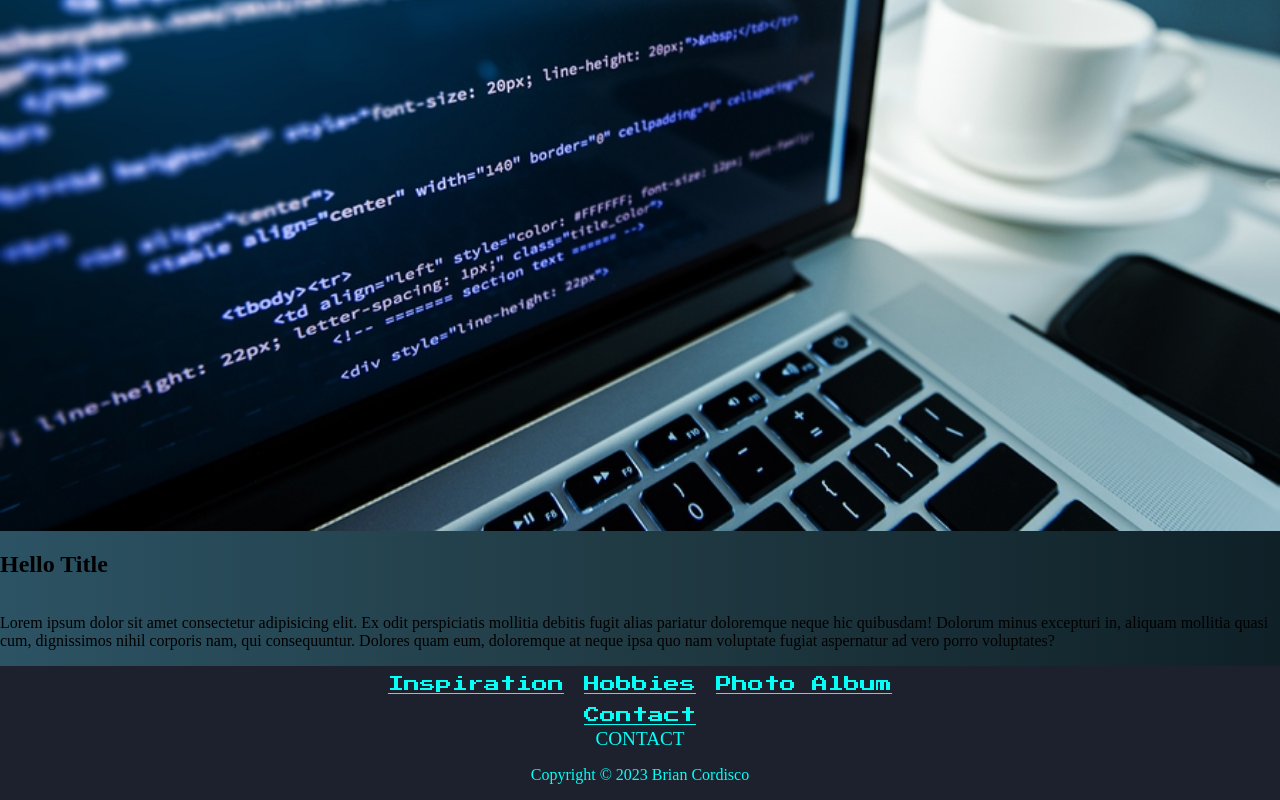
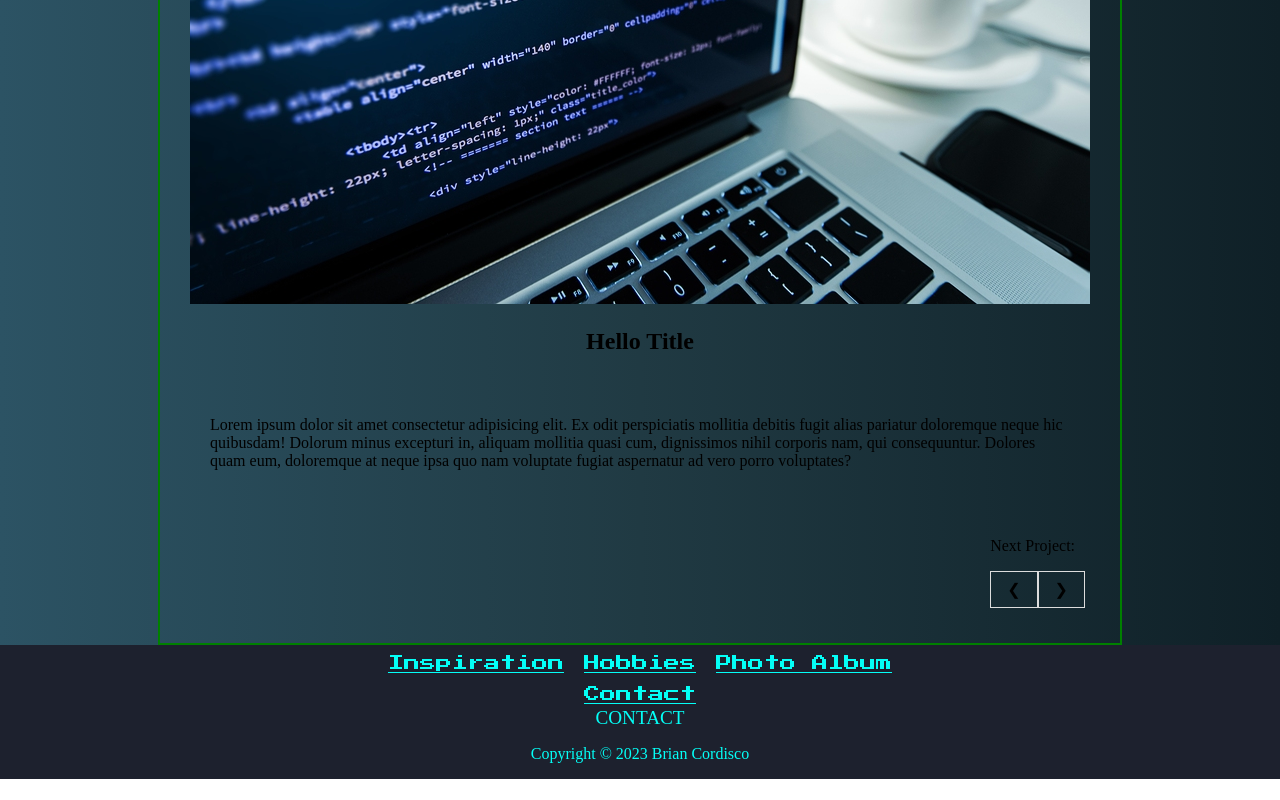
Before and after one commit to Web-Dev-Robi/neon-lights, a React (Create React App) app: page /projects in a window 1280 px wide. Shown: the part 414-1214 px from the top of the page. After the commit the page ends 1193 px from the top, so only its background shows below. Built offline with nearby package versions, Linux system fonts and the light colour scheme; the HTML template or start-up script is replaced by a standard one; a web font is replaced by a local one.

Commit message:
styling project component

```diff
--- a/src/App.css
+++ b/src/App.css
@@ -35,12 +35,6 @@ body {
 }
 
 
-.project-container {
-  display: flex;
-  flex-direction: column;
-}
-
-
 .grid-container {
   display: grid;
   justify-content: center;
--- a/src/components/pages/HomeCard.jsx
+++ b/src/components/pages/HomeCard.jsx
@@ -4,7 +4,7 @@ import styles from '../styles/HomeCard.module.css'
 
 function HomeCard() {
   return (
-    <div className="home-card-container">
+    <div>
       <div className={styles.title}>
         <div className={styles.title_caption}>
           <h1 className={styles.caption}>
--- a/src/components/pages/Projects.jsx
+++ b/src/components/pages/Projects.jsx
@@ -1,19 +1,39 @@
-import React from 'react'
-import testproject from '../assets/testproject.jpg'
+import React from "react";
+import testproject from "../assets/testproject.jpg";
+import styles from "../styles/Projects.module.css";
 
 function Projects() {
   return (
-      <div>
-          <div className="projects">
-              <div className="project-container">
-                  <img src={testproject} alt="" />
-                  <h2>Hello Title</h2>
-                  <p>Lorem ipsum dolor sit amet consectetur adipisicing elit. Ex odit perspiciatis mollitia debitis fugit alias pariatur doloremque neque hic quibusdam! Dolorum minus excepturi in, aliquam mollitia quasi cum, dignissimos nihil corporis nam, qui consequuntur. Dolores quam eum, doloremque at neque ipsa quo nam voluptate fugiat aspernatur ad vero porro voluptates?</p>
-              </div>
+    <div>
+      <div className={styles.container}>
+        <div className={styles.flex_container}>
+          <div className={styles.image}>
+            <img src={testproject} alt="" />
           </div>
-
+          <div className={styles.title}>
+            <h2>Hello Title</h2>
+          </div>
+          <div className={styles.project_info}>
+            <p>
+              Lorem ipsum dolor sit amet consectetur adipisicing elit. Ex odit
+              perspiciatis mollitia debitis fugit alias pariatur doloremque
+              neque hic quibusdam! Dolorum minus excepturi in, aliquam mollitia
+              quasi cum, dignissimos nihil corporis nam, qui consequuntur.
+              Dolores quam eum, doloremque at neque ipsa quo nam voluptate
+              fugiat aspernatur ad vero porro voluptates?
+            </p>
+          </div>
+          <div className={styles.project_nav}>
+            <p>Next Project:</p>
+            <div class={styles.pagination}>
+              <a href="#">❮</a>
+              <a href="#">❯</a>
+            </div>
+          </div>
+        </div>
+      </div>
     </div>
-  )
+  );
 }
 
-export default Projects
+export default Projects;
--- /dev/null
+++ b/src/components/styles/Projects.module.css
@@ -0,0 +1,47 @@
+.container {
+  height: 80%;
+  width: 75%;
+  margin-left: auto;
+  margin-right: auto;
+  border: solid 2px green;
+}
+
+.flex_container {
+  display: flex;
+  flex-direction: column;
+  padding: 25px;
+}
+
+.image {
+  margin-left: auto;
+  margin-right: auto;
+}
+
+.title {
+  text-align: center;
+}
+
+.project_info {
+  text-align: left;
+  padding: 25px;
+}
+
+.pagination {
+    display: flex;
+    justify-content: center;
+}
+
+.pagination a {
+  color: black;
+  padding: 8px 16px;
+  text-decoration: none;
+  transition: background-color 0.3s;
+  border: 1px solid #ddd;
+}
+
+.project_nav {
+  align-self: self-end;
+  padding: 10px;
+}
+
+.pagination a:hover:not(.active) {background-color: #ddd;}
```
